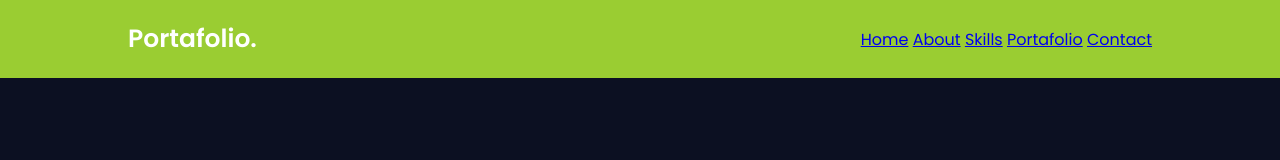
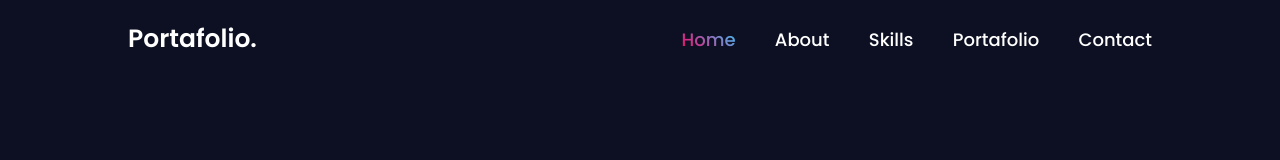
Before and after one commit to francoasevey/personal-Portfolio-Website-v2, a plain HTML site: page index.html in a window 1280 px wide. Drawn offline with Linux system fonts and the light colour scheme.

Commit message:
navbar hover

```diff
--- a/index.html
+++ b/index.html
@@ -11,7 +11,7 @@
     <header class="header">
         <a href="#" class="logo">Portafolio.</a>
         <nav class="navbar">
-            <a href="#">Home</a>
+            <a href="#" class="active">Home</a>
             <a href="#">About</a>
             <a href="#">Skills</a>
             <a href="#">Portafolio</a>
--- a/main.css
+++ b/main.css
@@ -14,7 +14,7 @@ header{
     left: 0;
     width: 100%;
     padding: 20px 10%;
-    background: yellowgreen;
+    background: transparent;
     display: flex;
     justify-content: space-between;
     align-items: center;
@@ -27,3 +27,16 @@ header{
     font-weight: 600;
     pointer-events: none;
 }
+.navbar a{
+    font-size: 18px;
+    color: #fff;
+    text-decoration: none;
+    font-weight: 500;
+    margin-left: 35px;
+}
+.navbar a.active, .navbar a:hover{
+    background: linear-gradient(45deg, #f06, #3cf);
+    -webkit-text-fill-color: transparent;
+    -webkit-background-clip: text;
+    background-clip: transparent;
+}
```
